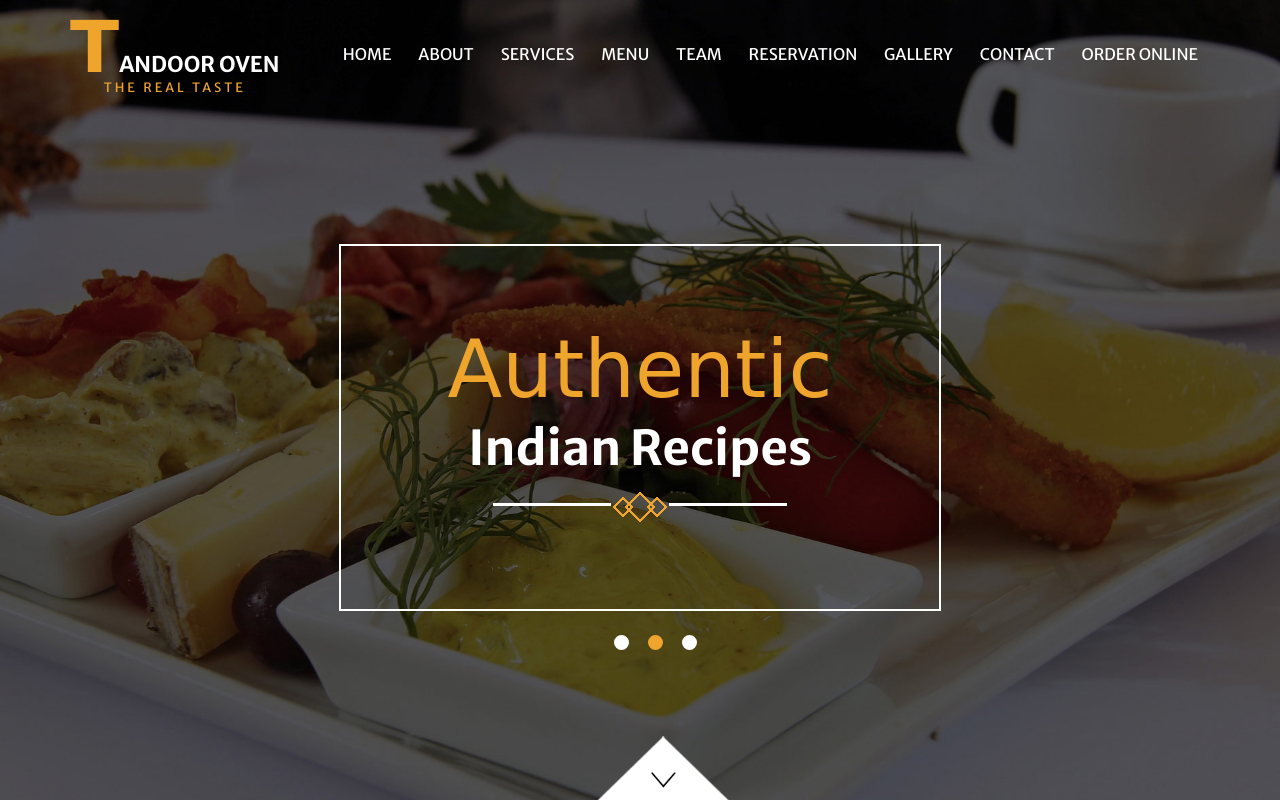
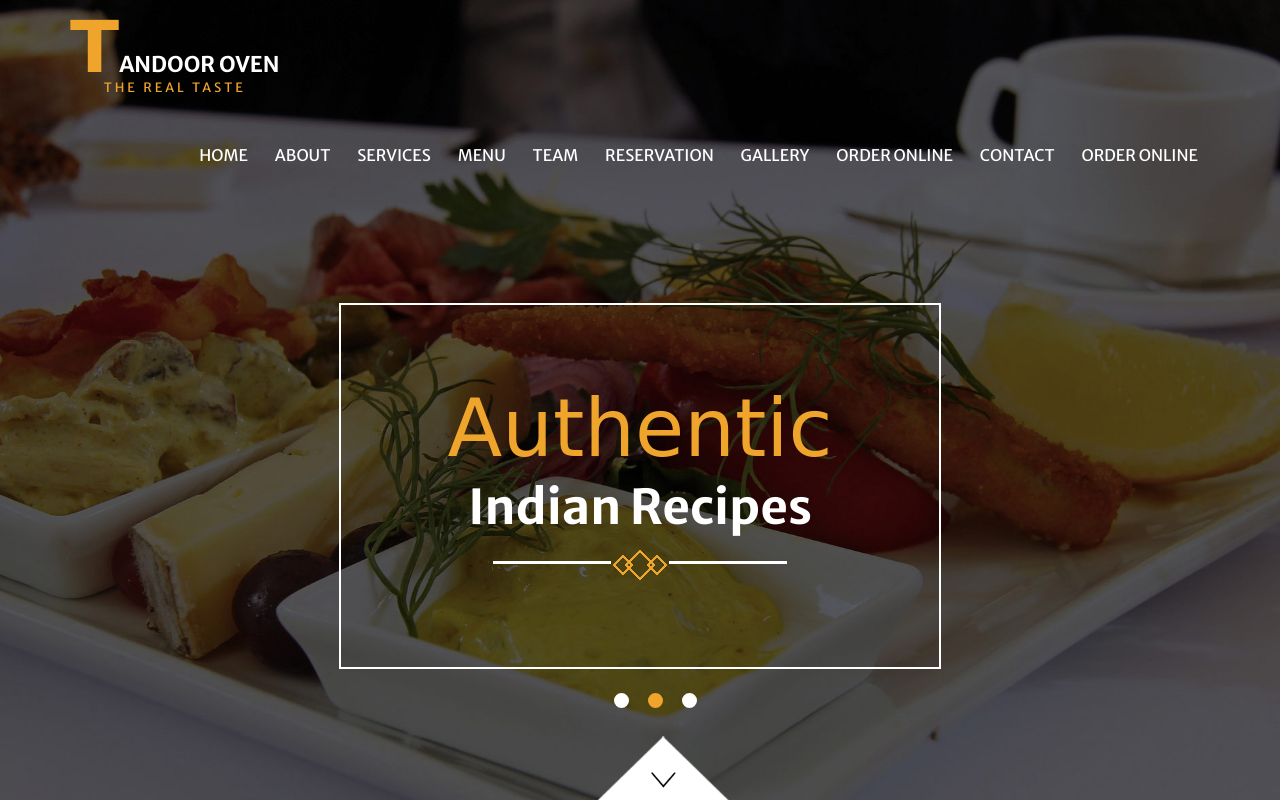
Before and after one commit to hemantnyc007/tandooroven, a plain HTML site: page index.html in a window 1280 px wide. Shown: the top 811 px of the page. Drawn offline with nearby package versions, Linux system fonts and the light colour scheme; a web font is replaced by a local one.

Commit message:
Update index.html

```diff
--- a/index.html
+++ b/index.html
@@ -78,6 +78,7 @@ Smartphone Compatible web template, free webdesigns for Nokia, Samsung, LG, Sony
 								<li><a data-hover="Team" href="#team" class="scroll">Team</a></li>
 							    <li><a data-hover="Reservation" href="#reservation" class="scroll">Reservation</a></li>
 							    <li><a data-hover="Gallery" href="#gallery" class="scroll">Gallery</a></li>
+				      <li><a data-hover="Order" href="https://themenustar3.com/webspace/menus.php?code=tandooroven.mobile-webview3.com" class="scroll">Order Online</a></li>
 
 <li><a data-hover="Contact" href="#contact" class="scroll">Contact</a></li>
 <li><a data-hover="Order" href="http://tandooroventogo.com/" class="scroll">Order Online</a></li>
```
